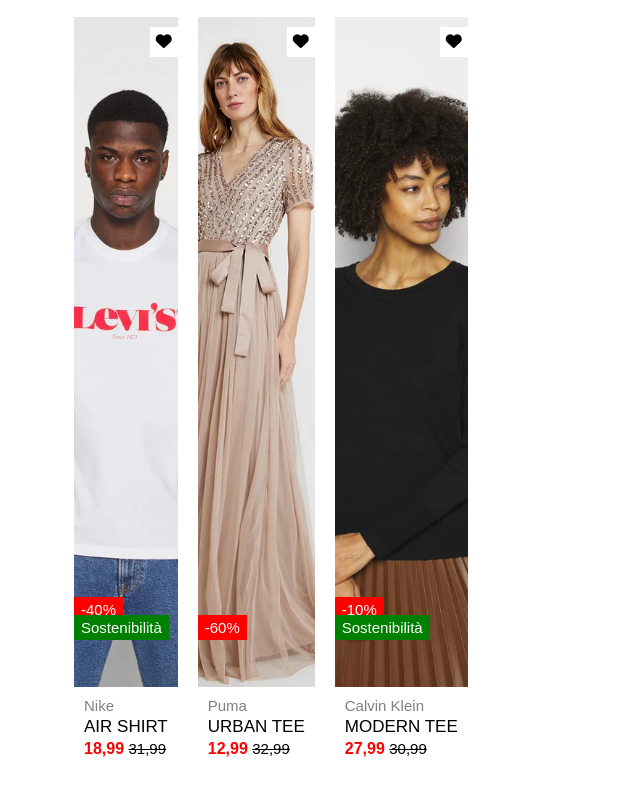
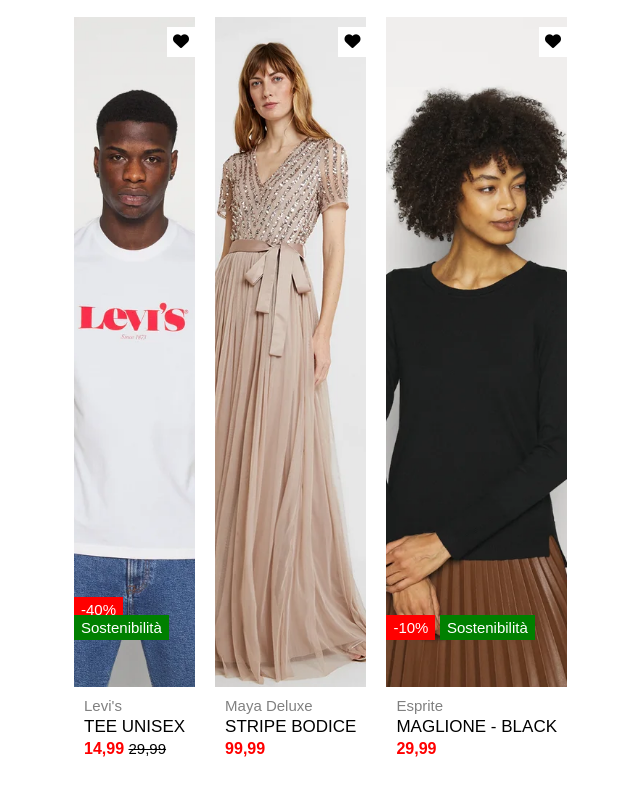
Before and after one commit to biancapcr/html-css-boolando, a plain HTML site: page index.html in a window 1280 px wide. Shown: the part 893-1700 px from the top of the page, without its empty margins (54-694 px from the left). Drawn offline with Linux system fonts and the light colour scheme.

Commit message:
[fix] tags in last 3 products

```diff
--- a/index.html
+++ b/index.html
@@ -98,11 +98,11 @@
           </div>
         </div>
         <div class="info">
-          <p class="brand">Nike</p>
-          <p class="name">AIR SHIRT</p>
+          <p class="brand">Levi's</p>
+          <p class="name">TEE UNISEX</p>
           <p class="price">
-            <span class="new">18,99</span>
-            <span class="old">31,99</span>
+            <span class="new">14,99</span>
+            <span class="old">29,99</span>
           </p>
         </div>
       </div>
@@ -112,16 +112,12 @@
           <img src="./assets/img/5.webp" class="img-1" alt="5.webp">
           <img src="./assets/img/5b.webp" class="img-2" alt="5b.webp">
           <div class="heart-2"><i class="fa-solid fa-heart"></i></div>
-          <div class="badges">
-            <span class="discount">-60%</span>
-          </div>
         </div>
         <div class="info">
-          <p class="brand">Puma</p>
-          <p class="name">URBAN TEE</p>
+          <p class="brand">Maya Deluxe</p>
+          <p class="name">STRIPE BODICE</p>
           <p class="price">
-            <span class="new">12,99</span>
-            <span class="old">32,99</span>
+            <span class="new">99,99</span>
           </p>
         </div>
       </div>
@@ -137,11 +133,10 @@
           </div>
         </div>
         <div class="info">
-          <p class="brand">Calvin Klein</p>
-          <p class="name">MODERN TEE</p>
+          <p class="brand">Esprite</p>
+          <p class="name">MAGLIONE - BLACK</p>
           <p class="price">
-            <span class="new">27,99</span>
-            <span class="old">30,99</span>
+            <span class="new">29,99</span>
           </p>
         </div>
     </div>
```
